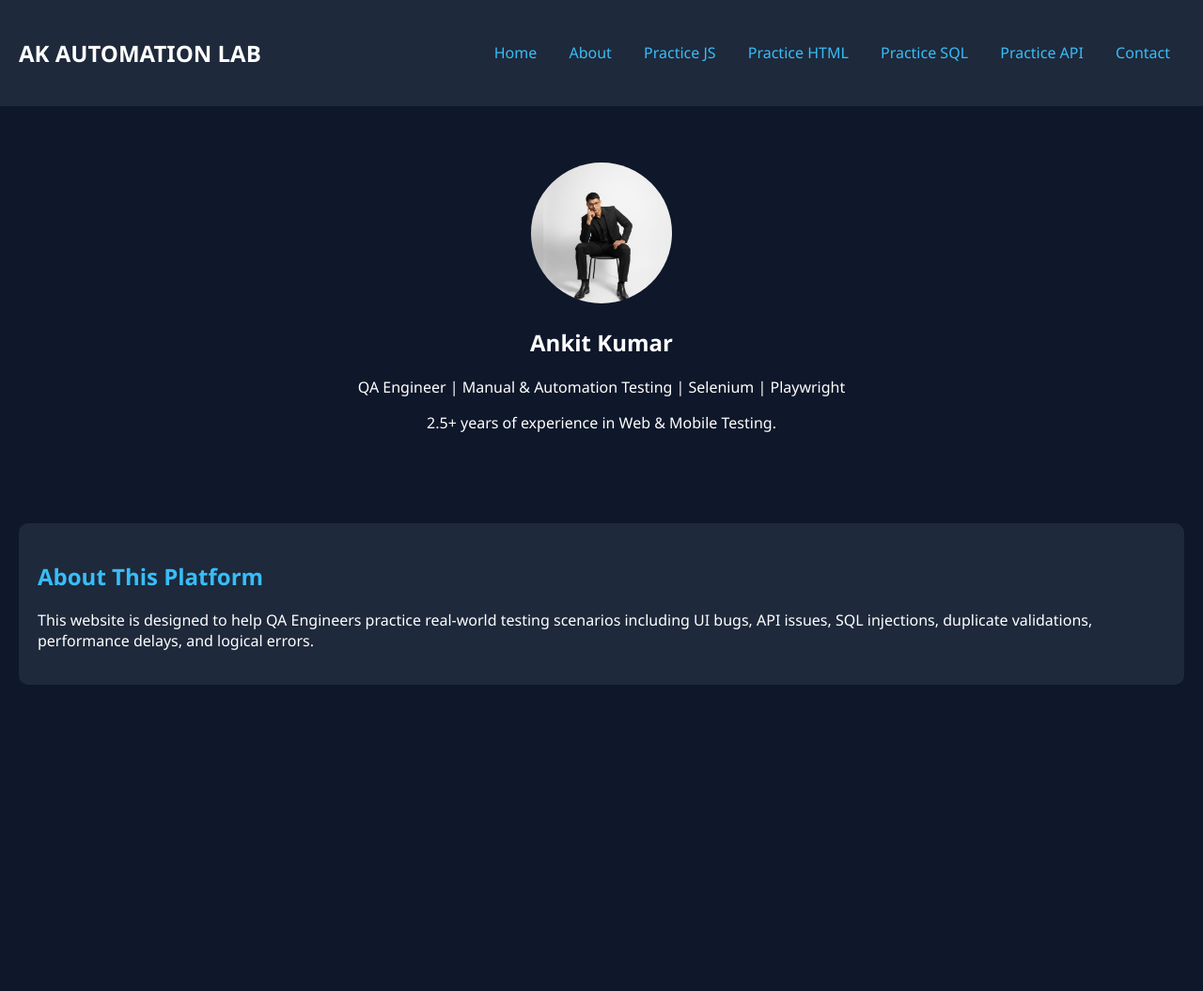
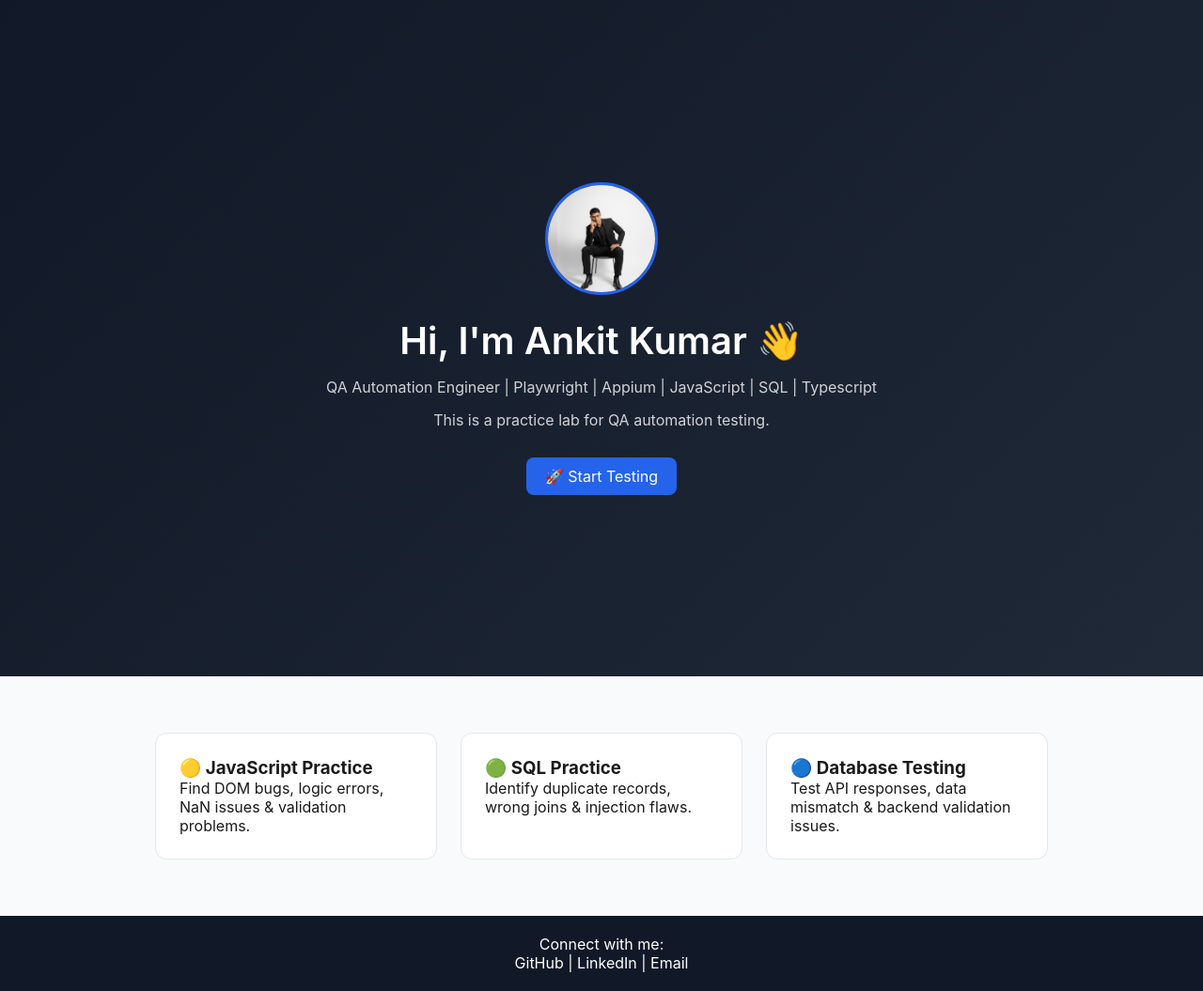
Before and after one commit to Ankit2568/ak-automation-lab, a website: page public/index.html in a window 1280 px wide. Shown: the whole page at 94% size. Before the commit the page ends 800 px from the top, so only its background shows below. Drawn offline with Linux system fonts and the light colour scheme.

Commit message:
Updated UI and added QA Practice Lab scenarios

```diff
--- a/public/index.html
+++ b/public/index.html
@@ -1,35 +1,44 @@
 <!DOCTYPE html>
 <html>
 <head>
-  <title>AK AUTOMATION LAB</title>
+  <title>AK Automation Practice</title>
   <link rel="stylesheet" href="style.css">
 </head>
 <body>
 
-<header>
-  <h2>AK AUTOMATION LAB</h2>
-  <nav>
-    <a href="index.html">Home</a>
-    <a href="about.html">About</a>
-    <a href="practice-js.html">Practice JS</a>
-    <a href="practice-html.html">Practice HTML</a>
-    <a href="practice-sql.html">Practice SQL</a>
-    <a href="practice-api.html">Practice API</a>
-    <a href="contact.html">Contact</a>
-  </nav>
+<header class="hero">
+  <div class="hero-content">
+    <img src="ankit.jpeg" class="profile-img">
+    <h1>Hi, I'm Ankit Kumar 👋</h1>
+    <p>QA Automation Engineer | Playwright | Appium | JavaScript | SQL | Typescript</p>
+     <p>This is a practice lab for QA automation testing.</p>
+    <a href="practice-lab.html" class="hero-btn">🚀 Start Testing</a>
+  </div>
 </header>
 
-<section class="hero">
-  <img src="ankit.jpeg" width="150" style="border-radius:50%;">
-  <h1>Ankit Kumar</h1>
-  <p>QA Engineer | Manual & Automation Testing | Selenium | Playwright</p>
-  <p>2.5+ years of experience in Web & Mobile Testing.</p>
+<section class="sections">
+  <div class="section-card">
+    <h3>🟡 JavaScript Practice</h3>
+    <p>Find DOM bugs, logic errors, NaN issues & validation problems.</p>
+  </div>
+
+  <div class="section-card">
+    <h3>🟢 SQL Practice</h3>
+    <p>Identify duplicate records, wrong joins & injection flaws.</p>
+  </div>
+
+  <div class="section-card">
+    <h3>🔵 Database Testing</h3>
+    <p>Test API responses, data mismatch & backend validation issues.</p>
+  </div>
 </section>
 
-<section class="card">
-  <h2 class="section-title">About This Platform</h2>
-  <p>This website is designed to help QA Engineers practice real-world testing scenarios including UI bugs, API issues, SQL injections, duplicate validations, performance delays, and logical errors.</p>
-</section>
+<footer>
+  <p>Connect with me:</p>
+  <p>
+    GitHub | LinkedIn | Email
+  </p>
+</footer>
 
 </body>
 </html>
--- a/public/style.css
+++ b/public/style.css
@@ -1,41 +1,163 @@
-body {
-  margin: 0;
-  font-family: 'Segoe UI', sans-serif;
-  background: #0f172a;
+*.hero {
+  height: 90vh;
+  background: linear-gradient(135deg, #111827, #1f2937);
+  display: flex;
+  align-items: center;
+  justify-content: center;
+  text-align: center;
   color: white;
 }
 
-header {
-  background: #1e293b;
-  padding: 20px;
-  display: flex;
-  justify-content: space-between;
-  align-items: center;
+.hero-content h1 {
+  font-size: 2.5rem;
+  margin-top: 20px;
 }
 
-nav a {
-  color: #38bdf8;
-  text-decoration: none;
-  margin: 0 15px;
-  font-weight: 500;
+.hero-content p {
+  margin: 15px 0;
+  opacity: 0.8;
 }
 
-nav a:hover {
-  color: #facc15;
+.profile-img {
+  width: 120px;
+  border-radius: 50%;
+  border: 3px solid #2563eb;
 }
 
-.hero {
+.hero-btn {
+  display: inline-block;
+  padding: 10px 20px;
+  background: #2563eb;
+  color: white;
+  border-radius: 8px;
+  text-decoration: none;
+  margin-top: 15px;
+  transition: 0.2s;
+}
+
+.hero-btn:hover {
+  background: #1d4ed8;
+}
+
+.sections {
+  padding: 60px 20px;
+  background: #f9fafb;
+  display: flex;
+  justify-content: center;
+  gap: 25px;
+  flex-wrap: wrap;
+}
+
+.section-card {
+  background: white;
+  padding: 25px;
+  border-radius: 12px;
+  width: 300px;
+  border: 1px solid #e5e7eb;
+  transition: 0.2s;
+}
+
+.section-card:hover {
+  box-shadow: 0 8px 20px rgba(0,0,0,0.08);
+}
+
+footer {
+  padding: 20px;
   text-align: center;
-  padding: 60px 20px;
+  background: #111827;
+  color: white;
+}
+
+* {
+  margin: 0;
+  padding: 0;
+  box-sizing: border-box;
+  font-family: -apple-system, BlinkMacSystemFont, "Segoe UI", Roboto, sans-serif;
+}
+
+body {
+  background-color: #f4f6f9;
+  color: #1a1a1a;
+}
+
+header {
+  background: #111827;
+  color: white;
+  padding: 40px 20px;
+  text-align: center;
+}
+
+header h1 {
+  font-size: 2rem;
+  font-weight: 600;
+}
+
+header p {
+  margin-top: 10px;
+  opacity: 0.7;
+}
+
+.container {
+  max-width: 1200px;
+  margin: 40px auto;
+  display: grid;
+  grid-template-columns: repeat(auto-fill, minmax(320px, 1fr));
+  gap: 25px;
+  padding: 0 20px;
 }
 
 .card {
-  background: #1e293b;
-  padding: 20px;
-  margin: 20px;
-  border-radius: 10px;
+  background: white;
+  padding: 25px;
+  border-radius: 12px;
+  border: 1px solid #e5e7eb;
+  transition: 0.2s ease;
 }
 
-.section-title {
-  color: #38bdf8;
+.card:hover {
+  box-shadow: 0 8px 25px rgba(0,0,0,0.08);
+  transform: translateY(-3px);
 }
+
+.card h3 {
+  margin-bottom: 15px;
+  font-size: 1.1rem;
+  color: #111827;
+}
+
+input {
+  width: 100%;
+  padding: 10px;
+  border-radius: 8px;
+  border: 1px solid #d1d5db;
+  margin-bottom: 10px;
+  font-size: 14px;
+}
+
+input:focus {
+  outline: none;
+  border-color: #2563eb;
+}
+
+button {
+  padding: 8px 14px;
+  border-radius: 8px;
+  border: none;
+  background: #2563eb;
+  color: white;
+  cursor: pointer;
+  font-size: 14px;
+  transition: 0.2s ease;
+}
+
+button:hover {
+  background: #1d4ed8;
+}
+
+ul {
+  margin-bottom: 10px;
+}
+
+.hidden {
+  display: none;
+}
```
Also changed, not shown: public/practice-lab.html (added, +123 -0 lines).
